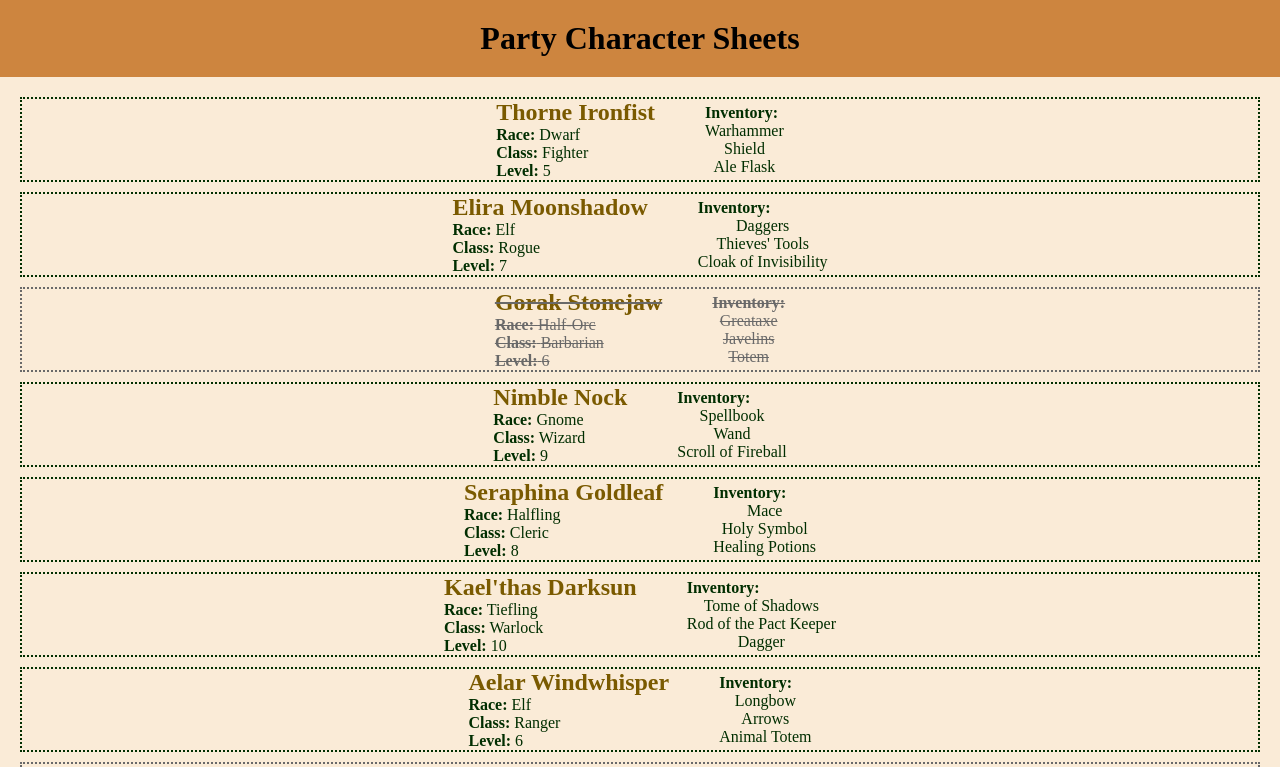
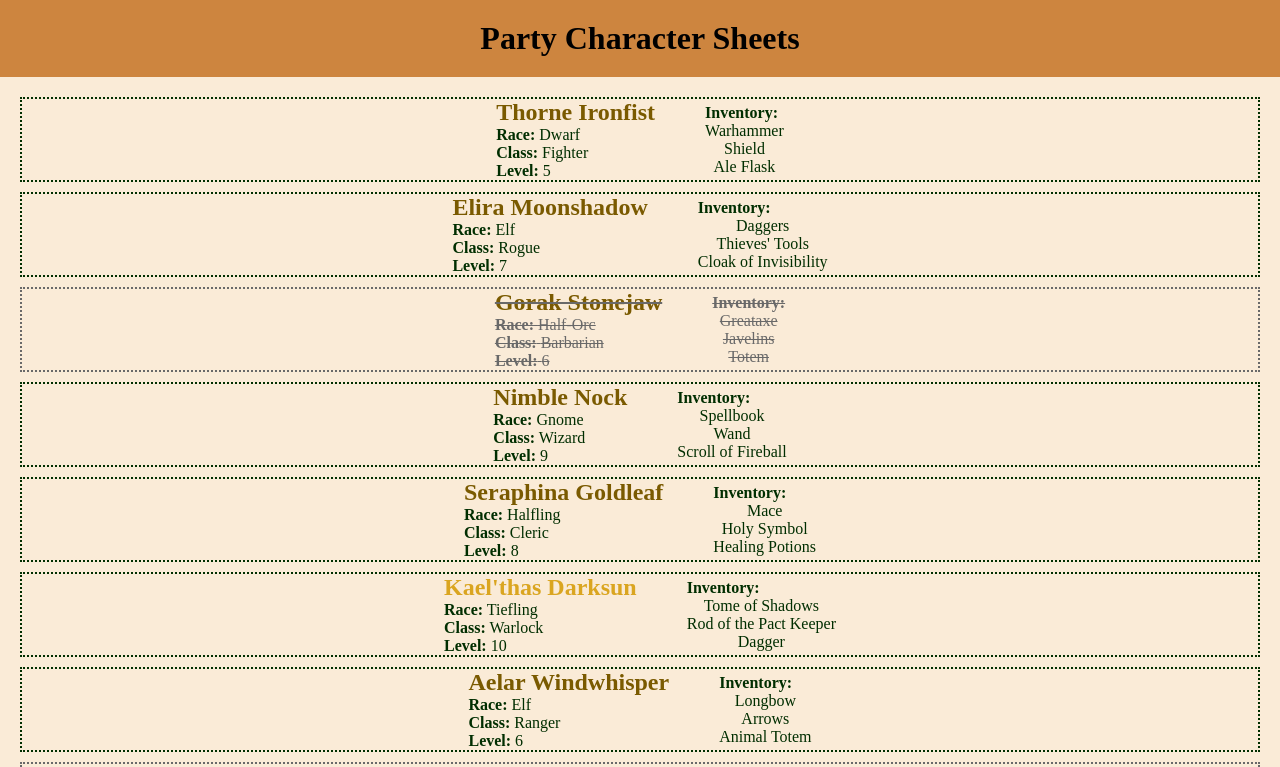
Before and after one commit to Gabby-Moon/Dynamic-Collections, a React app: page / in a window 1280 px wide. Shown: the top 767 px of the page. Built offline with nearby package versions, Linux system fonts and the light colour scheme; the HTML template or start-up script is replaced by a standard one.

Commit message:
Fixed conditinal

```diff
--- a/src/components/CharacterSheet.jsx
+++ b/src/components/CharacterSheet.jsx
@@ -5,7 +5,7 @@ export default function CharacterSheet(props) {
         <div className={`character ${props.isAlive ? "alive" : "dead"}`}>
 
             <div className="character-left">
-                <h2 className={`level ${props.level>10 ? "high" : "low"}`}>{props.name}</h2>
+                <h2 className={`level ${props.level>=10 ? "high" : "low"}`}>{props.name}</h2>
                 <p><span className="font-label">Race:</span> {props.race}</p>
                 <p><span className="font-label">Class:</span> {props.class}</p>
                 <p><span className="font-label">Level:</span> {props.level}</p>
```
